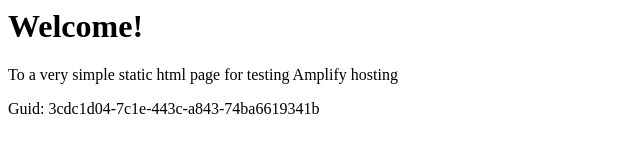
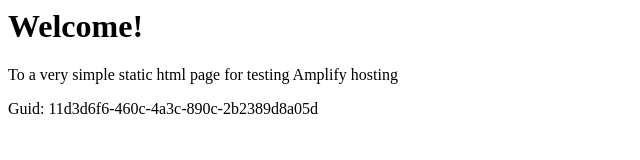
Before and after one commit to aws-aemilia-mxp/Github-PR-Commit-Integration-Test-DoNotTouch-GitHubWebhookPushCanaryTest-v1-prod-eu-south-1, a website: page src/index.html in a window 1280 px wide. Shown: the full height of the page, 0-640 px from the left. Drawn offline with Linux system fonts and the light colour scheme.

Commit message:
commit from integ tests

```diff
--- a/src/index.html
+++ b/src/index.html
@@ -12,6 +12,6 @@
 <body>
     <h1>Welcome!</h1>
     <p>To a very simple static html page for testing Amplify hosting</p>
-    <p>Guid: 3cdc1d04-7c1e-443c-a843-74ba6619341b</p></body>
+    <p>Guid: 11d3d6f6-460c-4a3c-890c-2b2389d8a05d</p></body>
 
 </html>
```
